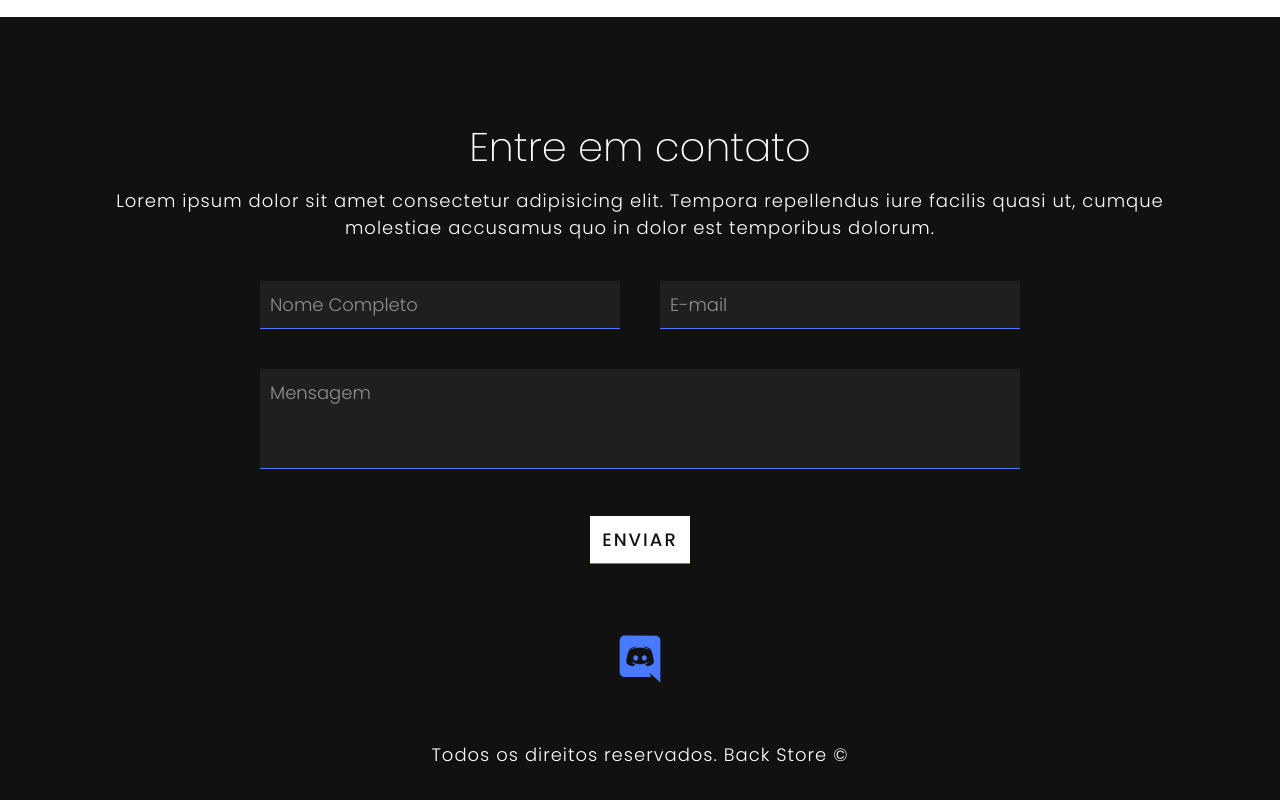
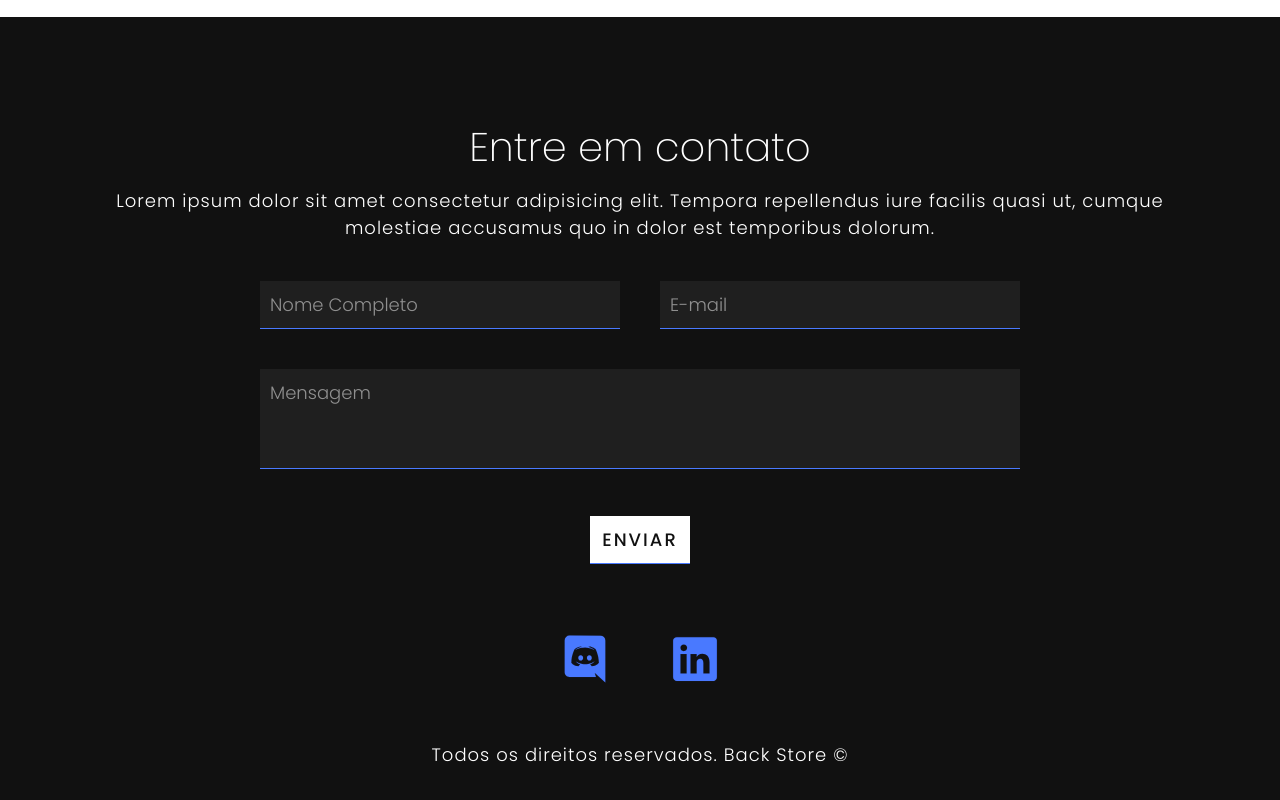
Before and after one commit to KauanCurbani/BackStore, a plain HTML site: page index.html in a window 1280 px wide. Shown: the part 5057-5857 px from the top of the page. Drawn offline with nearby package versions, Linux system fonts and the light colour scheme.

Commit message:
Update index.html

```diff
--- a/index.html
+++ b/index.html
@@ -229,6 +229,7 @@
             <div class="sci">
                 <ul>
                     <li><a href="#"><ion-icon name="logo-discord"></ion-icon></a></li>
+                    <li><a href="#"><ion-icon name="logo-linkedin"></ion-icon></a></li>
                 </ul>
             </div>
             <p class="copyright">Todos os direitos reservados. Back Store &#169</p>
```
